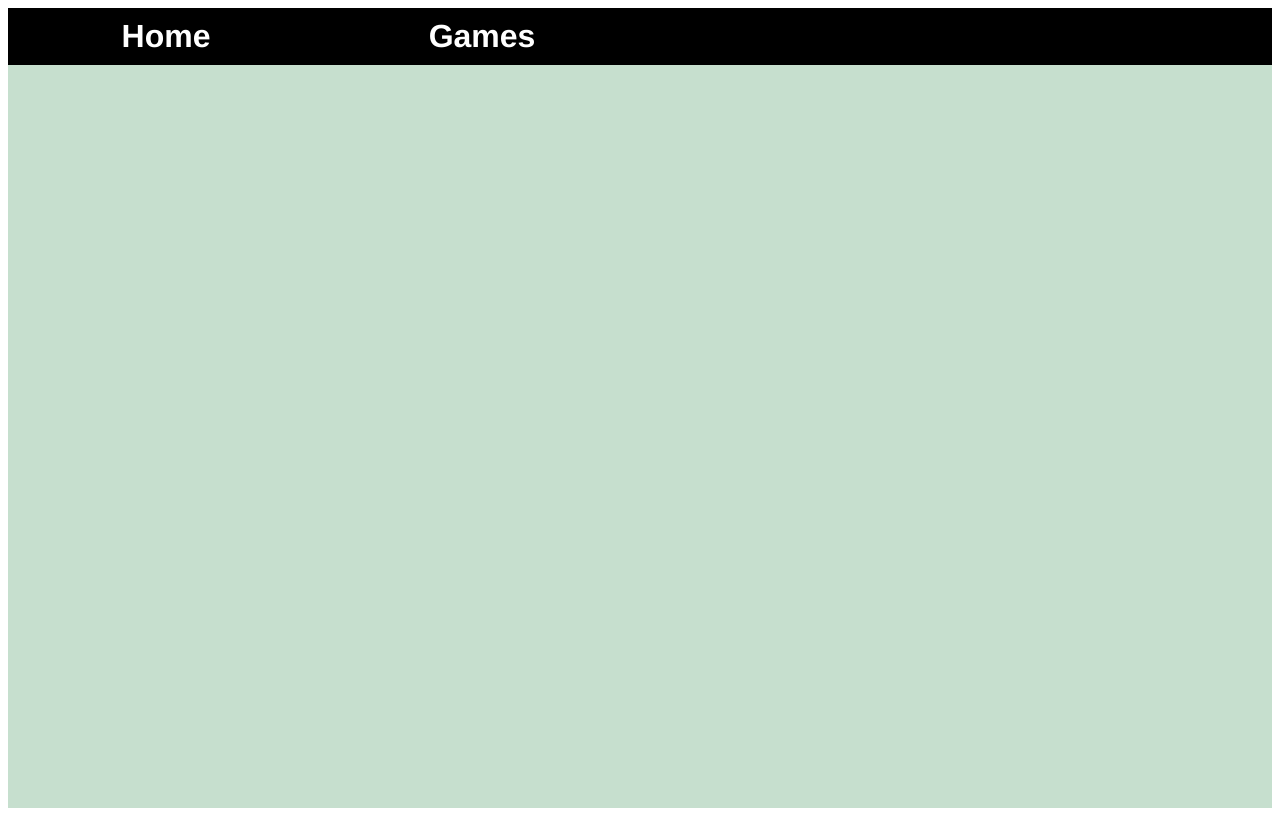
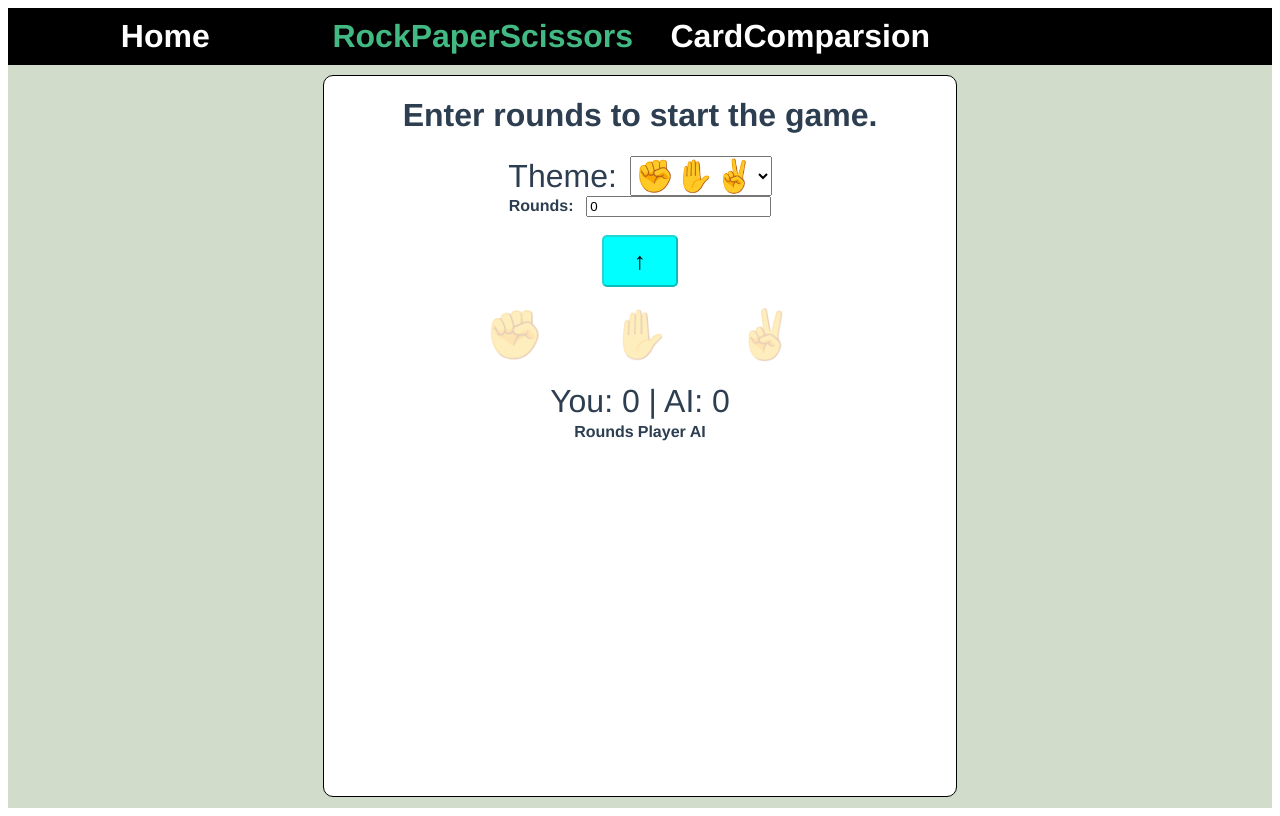
Before and after one commit to chenhe-henry/game-boy, a Vue app: page /rockpaperscissors in a window 1280 px wide. Built offline with nearby package versions, Linux system fonts and the light colour scheme.

Commit message:
update routes, remove games page

```diff
--- a/src/App.vue
+++ b/src/App.vue
@@ -2,7 +2,8 @@
   <div id="app" :style="{ backgroundColor: f }">
     <div id="nav">
       <router-link to="/">Home</router-link>
-      <router-link to="/games">Games</router-link>
+      <router-link to="/rockpaperscissors">RockPaperScissors</router-link
+      ><router-link to="/cardcomparsion">CardComparsion</router-link>
     </div>
     <router-view class="views" />
   </div>
@@ -34,8 +35,8 @@ export default {
   -moz-osx-font-smoothing: grayscale;
   text-align: center;
   color: #2c3e50;
+  transition: all 5s;
   height: 100vh;
-  transition: all 5s;
 }
 .views {
 }
--- a/src/router/index.js
+++ b/src/router/index.js
@@ -11,21 +11,12 @@ const routes = [
     component: Home,
   },
   {
-    path: "/games",
-    name: "Games",
-    // route level code-splitting
-    // this generates a separate chunk (about.[hash].js) for this route
-    // which is lazy-loaded when the route is visited.
-    component: () =>
-      import(/* webpackChunkName: "about" */ "../views/Games.vue"),
-  },
-  {
-    path: "/games/rockpaperscissors",
+    path: "/rockpaperscissors",
     name: "RockPaperScissors",
     component: () => import("../views/RockPaperScissors.vue"),
   },
   {
-    path: "/games/cardcomparsion",
+    path: "/cardcomparsion",
     name: "CardComparsion",
     component: () => import("../views/CardComparsion.vue"),
   },
--- a/src/views/CardComparsion.vue
+++ b/src/views/CardComparsion.vue
@@ -29,10 +29,11 @@ export default {
 
 <style lang="scss" scoped>
 .container {
-  box-sizing: border-box;
-  margin: 0;
-  padding: 0;
   border: 1px solid black;
+  border-radius: 10px;
+  background-color: white;
+  width: 50%;
+  margin: 10px auto;
 }
 .btn__block {
   display: grid;
--- a/src/views/Games.vue
+++ /dev/null
@@ -1,54 +0,0 @@
-<template>
-  <div class="about">
-    <div>
-      <h1>Current Games</h1>
-      <div class="games__block">
-        <router-link
-          v-for="game in games"
-          :key="game.name"
-          :to="game.url"
-          class="games__block-link"
-          >{{ game.name }}</router-link
-        >
-      </div>
-    </div>
-  </div>
-</template>
-<script>
-export default {
-  data() {
-    return {
-      games: [
-        { name: "Rock, Paper, Scissors", url: "/games/rockpaperscissors" },
-        { name: "Card Comparsion", url: "/games/cardcomparsion" },
-      ],
-    };
-  },
-};
-</script>
-
-<style lang="scss" scoped>
-.games__block {
-  display: grid;
-  grid-template-columns: repeat(4, 1fr);
-  &-link {
-    color: black;
-    text-decoration: none;
-    font-weight: bold;
-    border: 1px solid black;
-    border-radius: 5px;
-    padding: 20px;
-    width: 50%;
-    margin: 0 auto;
-    background-color: white;
-    box-shadow: 1.5em 1em 3em -0.5em;
-    &:hover {
-      transform: translateY(-5px);
-    }
-    &:focus,
-    &:active {
-      transform: translateY(0);
-    }
-  }
-}
-</style>
--- a/src/views/Home.vue
+++ b/src/views/Home.vue
@@ -1,17 +1,54 @@
 <template>
-  <div class="home"><h1>Welcome to our game station!</h1></div>
+  <div class="about">
+    <div>
+      <h1>Welcome to the game station!</h1>
+      <div class="games__block">
+        <router-link
+          v-for="game in games"
+          :key="game.name"
+          :to="game.url"
+          class="games__block-link"
+          >{{ game.name }}</router-link
+        >
+      </div>
+    </div>
+  </div>
 </template>
-
 <script>
-// @ is an alias to /src
-
 export default {
-  name: "Home",
-  components: {},
   data() {
-    return {};
+    return {
+      games: [
+        { name: "Rock, Paper, Scissors", url: "/rockpaperscissors" },
+        { name: "Card Comparsion", url: "/cardcomparsion" },
+      ],
+    };
   },
 };
 </script>
 
-<style lang="scss" scoped></style>
+<style lang="scss" scoped>
+.games__block {
+  display: grid;
+  grid-template-columns: repeat(4, 1fr);
+  &-link {
+    color: black;
+    text-decoration: none;
+    font-weight: bold;
+    border: 1px solid black;
+    border-radius: 5px;
+    padding: 20px;
+    width: 50%;
+    margin: 0 auto;
+    background-color: white;
+    box-shadow: 1.5em 1em 3em -0.5em;
+    &:hover {
+      transform: translateY(-5px);
+    }
+    &:focus,
+    &:active {
+      transform: translateY(0);
+    }
+  }
+}
+</style>
--- a/src/views/RockPaperScissors.vue
+++ b/src/views/RockPaperScissors.vue
@@ -155,6 +155,12 @@ export default {
 
 <style lang="scss" scoped>
 .gameRPS {
+  border: 1px solid black;
+  border-radius: 10px;
+  background-color: white;
+  width: 50%;
+  height: 90vh;
+  margin: 10px auto;
   &__theme {
     font-size: 2rem;
     &-label {
```
